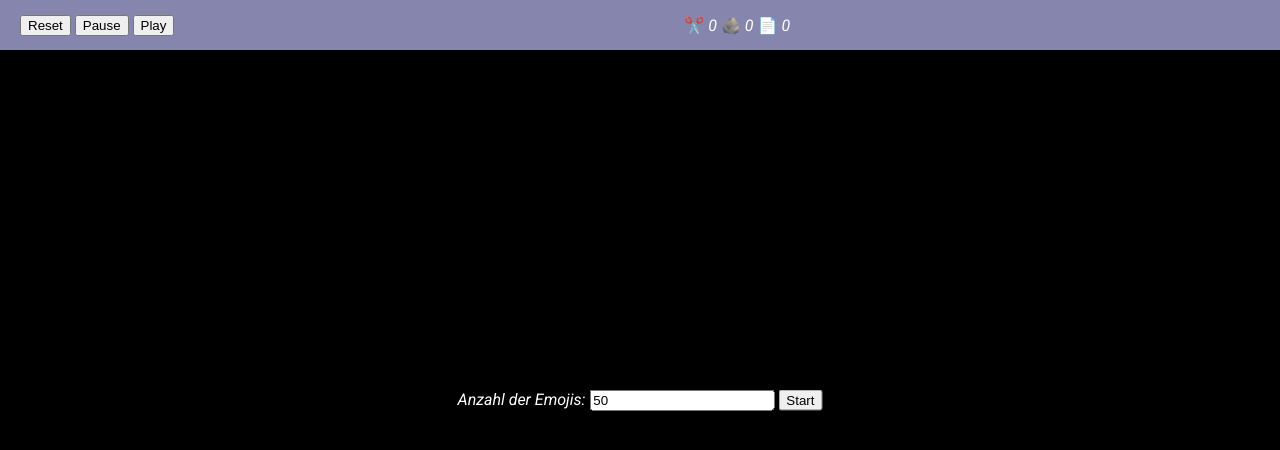
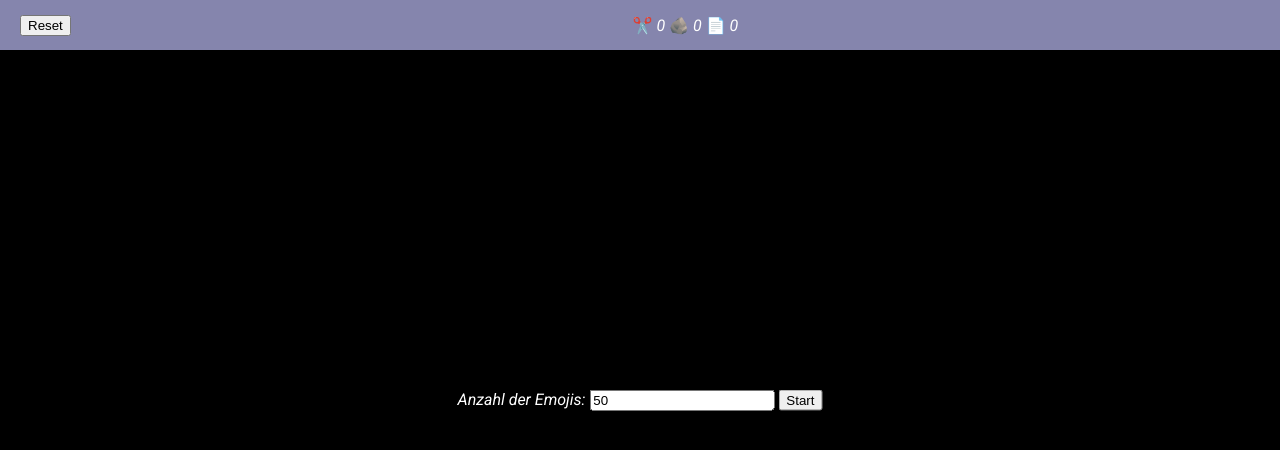
Before and after one commit to Naigun/SSP-ScreenSaver, a plain HTML site: page index.html in a window 1280 px wide. Drawn offline with Linux system fonts and the light colour scheme.

Commit message:
Play/Pause Button removed

```diff
--- a/index.html
+++ b/index.html
@@ -50,8 +50,6 @@
     <div id="navbar">
         <div>
             <button id="reset">Reset</button>
-            <button id="pause">Pause</button>
-            <button id="play">Play</button>
         </div>
 
         <div id="counters">
```
